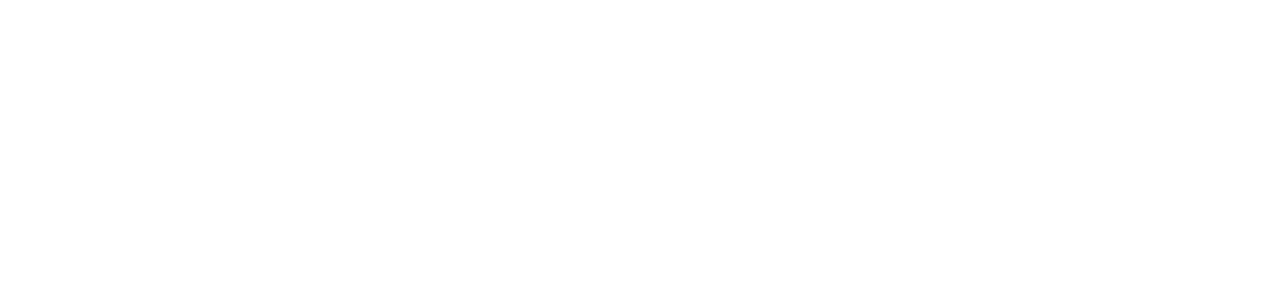
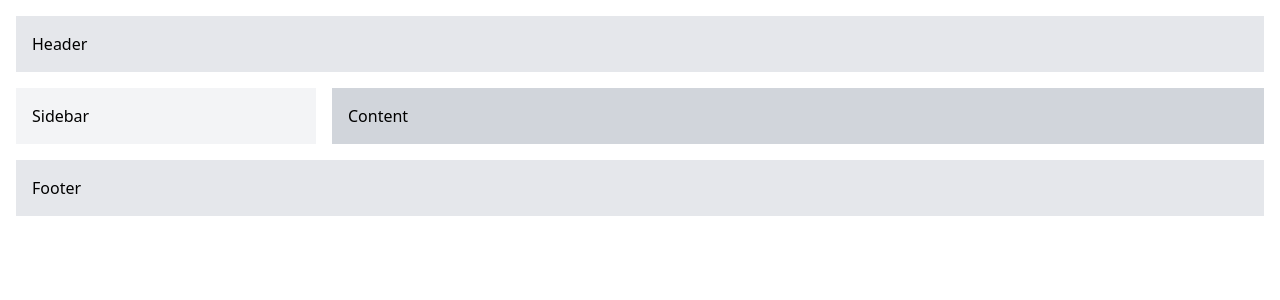
Before and after one commit to p-runge/react-grid-system, a React (Vite) app: page / in a window 1280 px wide. Shown: the top 300 px of the page. Built offline with nearby package versions, Linux system fonts and the light colour scheme.

Commit message:
add grid container

```diff
--- a/src/App.tsx
+++ b/src/App.tsx
@@ -1,5 +1,14 @@
+import GridContainer from "./components/grid-container";
+
 function App() {
-  return <></>;
+  return (
+    <GridContainer>
+      <header className="col-span-12 bg-gray-200 p-4">Header</header>
+      <aside className="col-span-3 bg-gray-100 p-4">Sidebar</aside>
+      <main className="col-span-9 bg-gray-300 p-4">Content</main>
+      <footer className="col-span-12 bg-gray-200 p-4">Footer</footer>
+    </GridContainer>
+  );
 }
 
 export default App;
--- /dev/null
+++ b/src/components/grid-container.tsx
@@ -0,0 +1,9 @@
+const GridContainer = ({ children }: { children: React.ReactNode }) => {
+  return (
+    <div className="container mx-auto p-4">
+      <div className="grid grid-cols-12 gap-4">{children}</div>
+    </div>
+  );
+};
+
+export default GridContainer;
```
